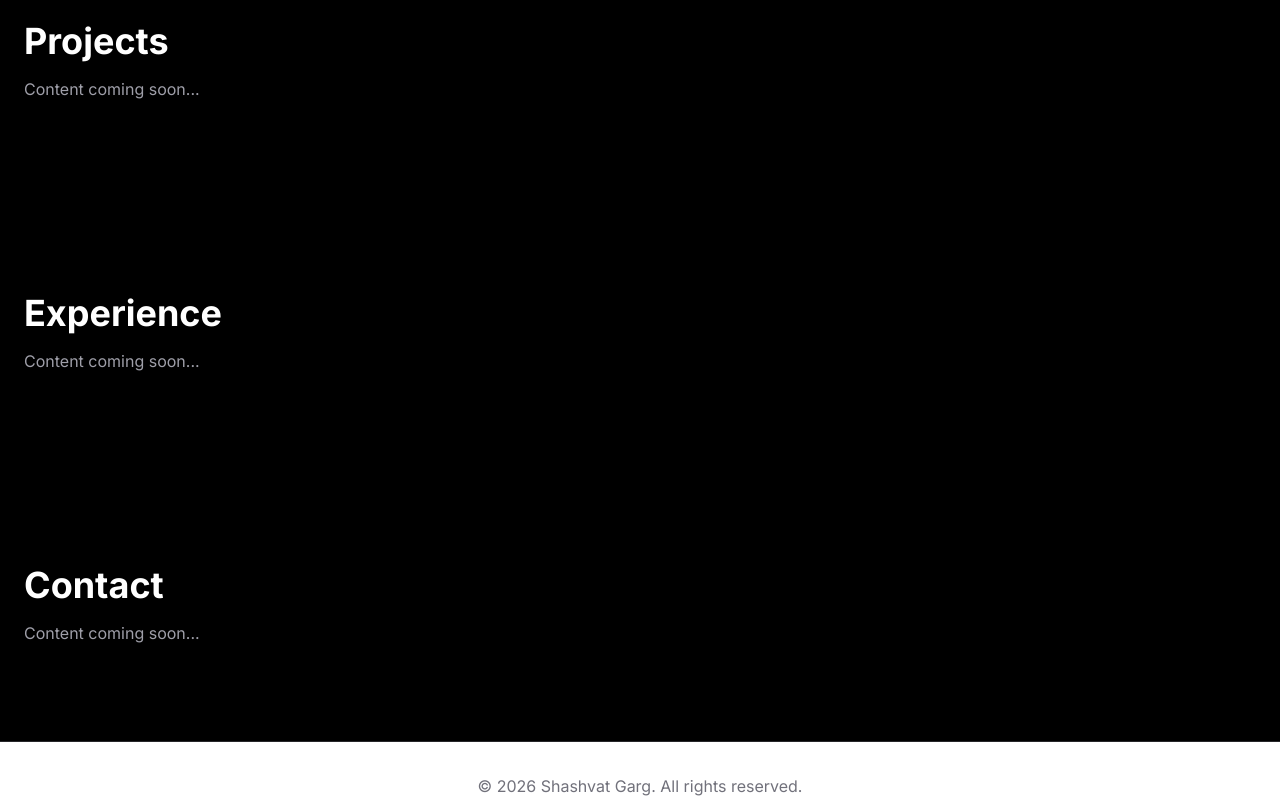
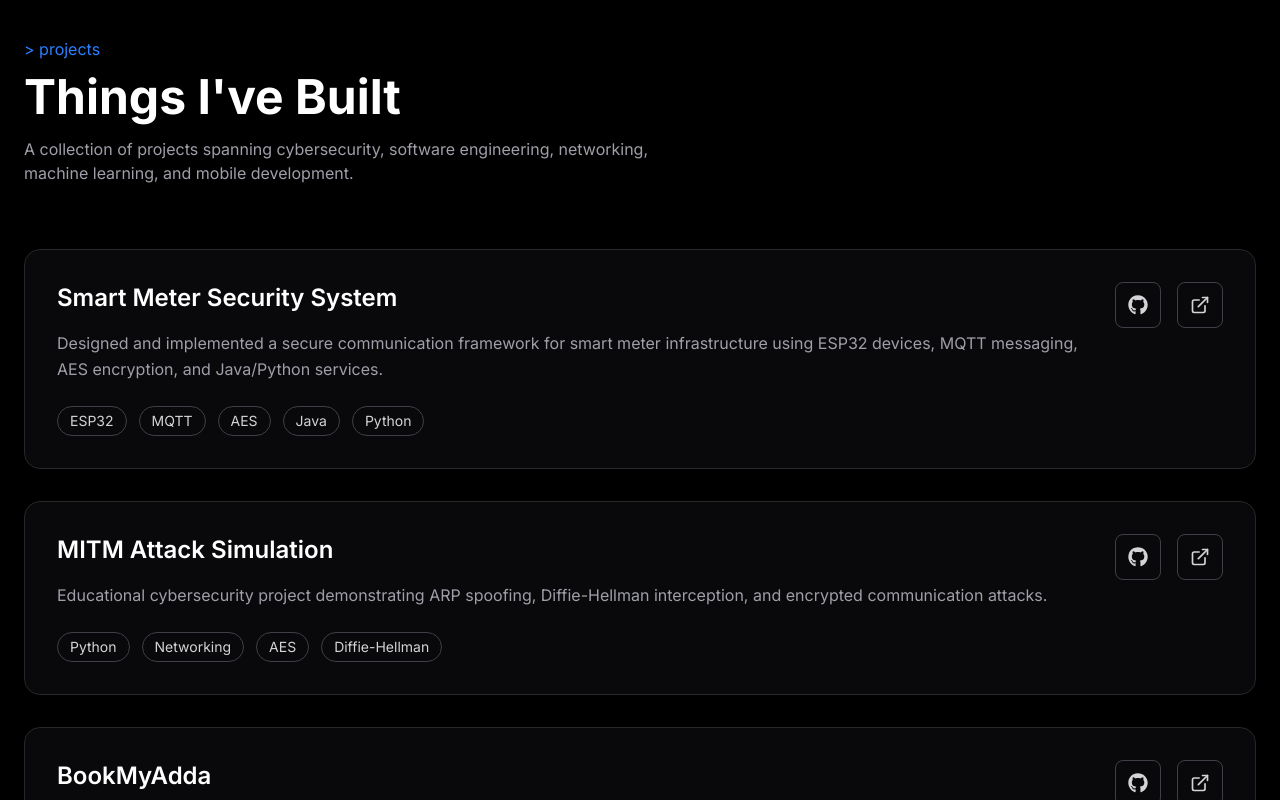
Before and after one commit to Shashvat2005/Portfolio, a Next.js app: page / in a window 1280 px wide. Shown: the part 1480-2280 px from the top of the page. Built offline with nearby package versions, Linux system fonts and the light colour scheme.

Commit message:
Projects updated - v0.0.2

```diff
--- a/src/components/layout/Navbar.tsx
+++ b/src/components/layout/Navbar.tsx
@@ -3,6 +3,7 @@
 import Link from "next/link";
 import {FileText } from "lucide-react";
 import { FaGithub, FaLinkedin } from "react-icons/fa";
+import { SITE_CONFIG } from "../../data/site";
 
 export default function Navbar() {
   return (
@@ -35,7 +36,7 @@ export default function Navbar() {
 
         <div className="flex items-center gap-4">
           <a
-            href="https://github.com/shashvat2005"
+            href={SITE_CONFIG.github}
             target="_blank"
             rel="noreferrer"
             className="text-zinc-400 hover:text-white"
@@ -44,7 +45,7 @@ export default function Navbar() {
           </a>
 
           <a
-            href="YOUR_LINKEDIN"
+            href={SITE_CONFIG.linkedin}
             target="_blank"
             rel="noreferrer"
             className="text-zinc-400 hover:text-white"
@@ -53,7 +54,7 @@ export default function Navbar() {
           </a>
 
           <a
-            href="/resume.pdf"
+            href={SITE_CONFIG.resume}
             className="text-zinc-400 hover:text-white"
           >
             <FileText size={20} />
--- a/src/components/sections/Hero.tsx
+++ b/src/components/sections/Hero.tsx
@@ -3,6 +3,7 @@
 import { motion } from "framer-motion";
 import { ArrowRight } from "lucide-react";
 import { FaGithub, FaLinkedin } from "react-icons/fa";
+import { SITE_CONFIG } from "../../data/site";
 
 export default function Hero() {
   return (
@@ -39,7 +40,7 @@ export default function Hero() {
             </a>
 
             <a
-              href="https://github.com/shashvat2005"
+              href={SITE_CONFIG.github}
               target="_blank"
               rel="noreferrer"
               className="flex items-center gap-2 rounded-lg border border-zinc-700 px-6 py-3 text-zinc-300 transition hover:border-zinc-500"
@@ -49,7 +50,7 @@ export default function Hero() {
             </a>
 
             <a
-              href="https://www.linkedin.com/in/shashvat-garg"
+              href={SITE_CONFIG.linkedin}
               target="_blank"
               rel="noreferrer"
               className="flex items-center gap-2 rounded-lg border border-zinc-700 px-6 py-3 text-zinc-300 transition hover:border-zinc-500"
--- a/src/components/sections/Projects.tsx
+++ b/src/components/sections/Projects.tsx
@@ -1,16 +1,82 @@
+import { ExternalLink } from "lucide-react";
+import { FaGithub} from "react-icons/fa";
+import { projects } from "../../data/projects";
+
+
 export default function Projects() {
   return (
     <section
       id="projects"
-      className="mx-auto max-w-7xl px-6 py-24 text-white"
+      className="mx-auto max-w-7xl px-6 py-28"
     >
-      <h2 className="mb-4 text-4xl font-bold">
-        Projects
-      </h2>
+      <div className="mb-16">
+        <p className="mb-3 text-blue-500">
+          &gt; projects
+        </p>
 
-      <p className="text-zinc-400">
-        Content coming soon...
-      </p>
+        <h2 className="mb-4 text-4xl font-bold text-white md:text-5xl">
+          Things I've Built
+        </h2>
+
+        <p className="max-w-2xl text-zinc-400">
+          A collection of projects spanning cybersecurity,
+          software engineering, networking, machine learning,
+          and mobile development.
+        </p>
+      </div>
+
+      <div className="grid gap-8">
+        {projects.map((project) => (
+          <div
+            key={project.title}
+            className="group rounded-2xl border border-zinc-800 bg-zinc-950 p-8 transition-all duration-300 hover:border-blue-500/50"
+          >
+            <div className="flex flex-col gap-6 lg:flex-row lg:items-start lg:justify-between">
+
+              <div className="flex-1">
+                <h3 className="mb-4 text-2xl font-semibold text-white">
+                  {project.title}
+                </h3>
+
+                <p className="mb-6 leading-relaxed text-zinc-400">
+                  {project.description}
+                </p>
+
+                <div className="flex flex-wrap gap-3">
+                  {project.tech.map((item) => (
+                    <span
+                      key={item}
+                      className="rounded-full border border-zinc-700 px-3 py-1 text-sm text-zinc-300"
+                    >
+                      {item}
+                    </span>
+                  ))}
+                </div>
+              </div>
+
+              <div className="flex gap-4">
+                <a
+                  href={project.github}
+                  target="_blank"
+                  rel="noreferrer"
+                  className="rounded-lg border border-zinc-700 p-3 text-zinc-300 transition hover:border-white hover:text-white"
+                >
+                  <FaGithub size={20} />
+                </a>
+
+                <a
+                  href={project.demo}
+                  target="_blank"
+                  rel="noreferrer"
+                  className="rounded-lg border border-zinc-700 p-3 text-zinc-300 transition hover:border-white hover:text-white"
+                >
+                  <ExternalLink size={20} />
+                </a>
+              </div>
+            </div>
+          </div>
+        ))}
+      </div>
     </section>
   );
 }
--- a/src/data/projects.ts
+++ b/src/data/projects.ts
@@ -0,0 +1,50 @@
+import { Project } from "../types/project";
+
+export const projects: Project[] = [
+  {
+    title: "Smart Meter Security System",
+    description:
+      "Designed and implemented a secure communication framework for smart meter infrastructure using ESP32 devices, MQTT messaging, AES encryption, and Java/Python services.",
+    tech: ["ESP32", "MQTT", "AES", "Java", "Python"],
+    github: "#",
+    demo: "#",
+    featured: true,
+  },
+
+  {
+    title: "MITM Attack Simulation",
+    description:
+      "Educational cybersecurity project demonstrating ARP spoofing, Diffie-Hellman interception, and encrypted communication attacks.",
+    tech: ["Python", "Networking", "AES", "Diffie-Hellman"],
+    github: "#",
+    demo: "#",
+    featured: true,
+  },
+
+  {
+    title: "BookMyAdda",
+    description:
+      "Full-stack ticket booking platform built using React, Spring Boot, Firebase, and REST APIs.",
+    tech: ["React", "Spring Boot", "Firebase", "MySQL"],
+    github: "#",
+    demo: "#",
+  },
+
+  {
+    title: "Chess Engine",
+    description:
+      "Custom Java chess engine featuring move generation, board evaluation, minimax search, and alpha-beta pruning.",
+    tech: ["Java", "Algorithms", "Minimax"],
+    github: "#",
+    demo: "#",
+  },
+
+  {
+    title: "Flutter Music Player",
+    description:
+      "Cross-platform music player supporting local file playback and platform-specific integrations.",
+    tech: ["Flutter", "Dart", "Android", "iOS"],
+    github: "#",
+    demo: "#",
+  },
+];
--- /dev/null
+++ b/src/data/site.ts
@@ -0,0 +1,11 @@
+export const SITE_CONFIG = {
+  name: "Shashvat Garg",
+
+  github: "https://github.com/shashvat2005",
+
+  linkedin: "https://linkedin.com/in/shashvat-garg",
+
+  email: "shashvat2005@gmail.com",
+
+  resume: "/resume.pdf",
+};
--- /dev/null
+++ b/src/types/project.ts
@@ -0,0 +1,8 @@
+export interface Project {
+  title: string;
+  description: string;
+  tech: string[];
+  github?: string;
+  demo?: string;
+  featured?: boolean;
+}
```
